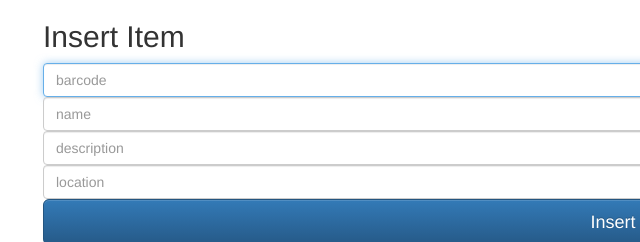
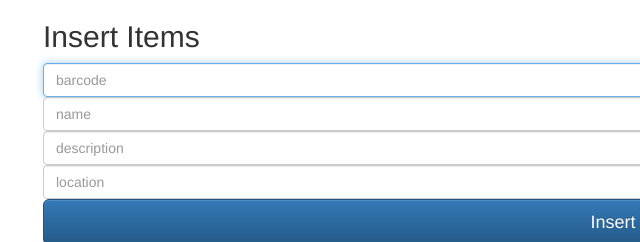
Before and after one commit to h0lybyte/h0lybyte, a plain HTML site: page index.html in a window 1280 px wide. Shown: the top 242 px of the page, 27-667 px from the left. Drawn offline with nearby package versions, Linux system fonts and the light colour scheme.

Commit message:
Update index.html

```diff
--- a/index.html
+++ b/index.html
@@ -47,7 +47,7 @@ $.ajax({
     <div class="container">
 
       <form class="form-signin" id="myForm" method="POST">
-        <h2 class="form-signin-heading">Insert Item</h2>
+        <h2 class="form-signin-heading">Insert Items</h2>
         <input type="text" id="barcode" class="form-control" placeholder="barcode" required autofocus>
         <input type="text" id="name" class="form-control" placeholder="name" required>
          <input type="text" id="description" class="form-control" placeholder="description" required>
```
